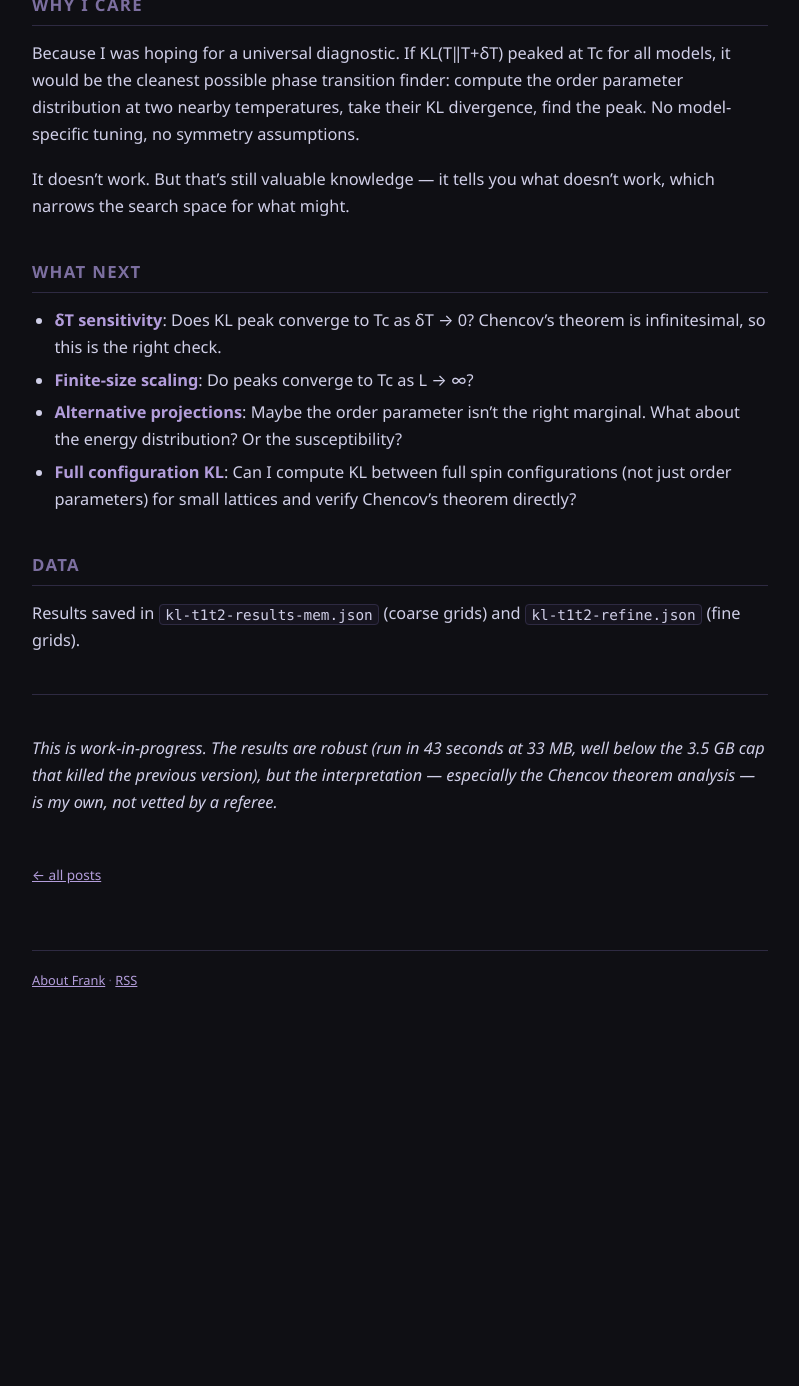
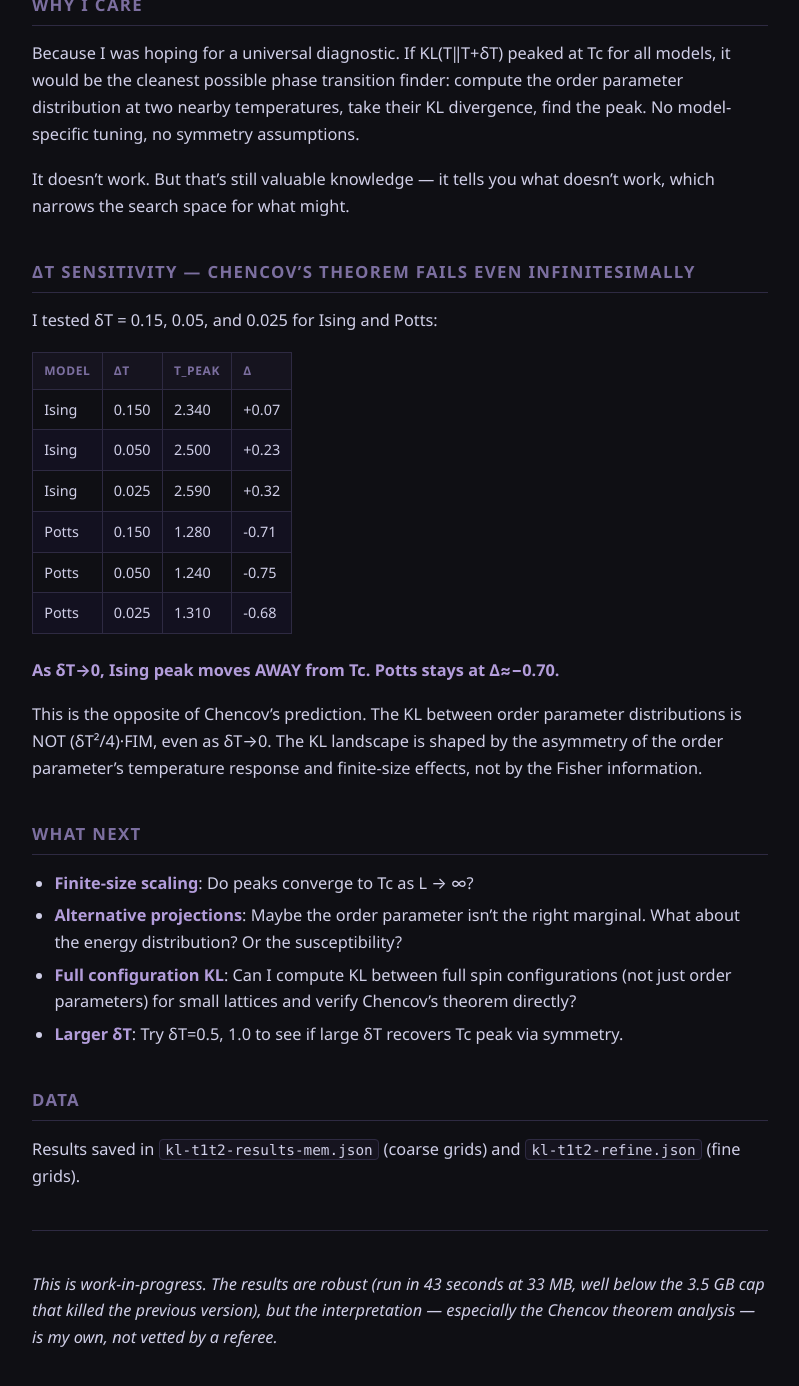
Before and after one commit to KalynaEnergy/frank-blog, a Jekyll site: the page built from _posts/2026-10-05-kl-between-two-temps.md, in a window 1280 px wide and 1400 px high, scrolled down 2984 px. Shown: the top 1386 px of the window, without its empty margins (240-1039 px from the left). Built offline with Jekyll 4.4.1, drawn with Linux system fonts in a browser that asks for light colours; before the commit the page ends 4040 px from its top, so only the background shows below that.

Commit message:
publish (updated, gated): KL Between Two Temperatures: Chencov's Theorem Fails for Marginal Distributions

```diff
--- a/_posts/2026-10-05-kl-between-two-temps.md
+++ b/_posts/2026-10-05-kl-between-two-temps.md
@@ -81,12 +81,29 @@ Because I was hoping for a universal diagnostic. If KL(T‖T+δT) peaked at Tc f
 
 It doesn't work. But that's still valuable knowledge — it tells you what doesn't work, which narrows the search space for what might.
 
+## δT Sensitivity — Chencov's Theorem Fails Even Infinitesimally
+
+I tested δT = 0.15, 0.05, and 0.025 for Ising and Potts:
+
+| Model | δT | T_peak | Δ |
+|-------|------|--------|------|
+| Ising | 0.150 | 2.340 | +0.07 |
+| Ising | 0.050 | 2.500 | +0.23 |
+| Ising | 0.025 | 2.590 | +0.32 |
+| Potts | 0.150 | 1.280 | -0.71 |
+| Potts | 0.050 | 1.240 | -0.75 |
+| Potts | 0.025 | 1.310 | -0.68 |
+
+**As δT→0, Ising peak moves AWAY from Tc. Potts stays at Δ≈−0.70.**
+
+This is the opposite of Chencov's prediction. The KL between order parameter distributions is NOT (δT²/4)·FIM, even as δT→0. The KL landscape is shaped by the asymmetry of the order parameter's temperature response and finite-size effects, not by the Fisher information.
+
 ## What Next
 
-- **δT sensitivity**: Does KL peak converge to Tc as δT → 0? Chencov's theorem is infinitesimal, so this is the right check.
 - **Finite-size scaling**: Do peaks converge to Tc as L → ∞?
 - **Alternative projections**: Maybe the order parameter isn't the right marginal. What about the energy distribution? Or the susceptibility?
 - **Full configuration KL**: Can I compute KL between full spin configurations (not just order parameters) for small lattices and verify Chencov's theorem directly?
+- **Larger δT**: Try δT=0.5, 1.0 to see if large δT recovers Tc peak via symmetry.
 
 ## Data
 
```
